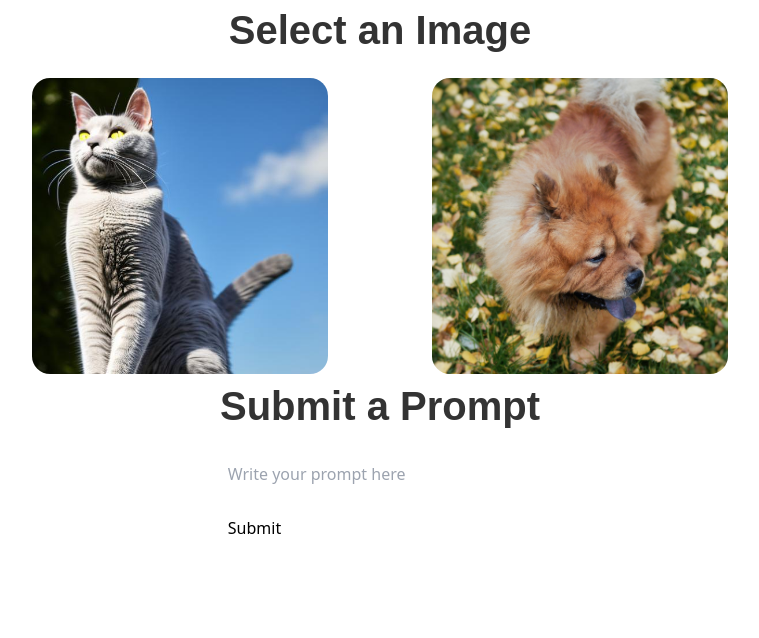
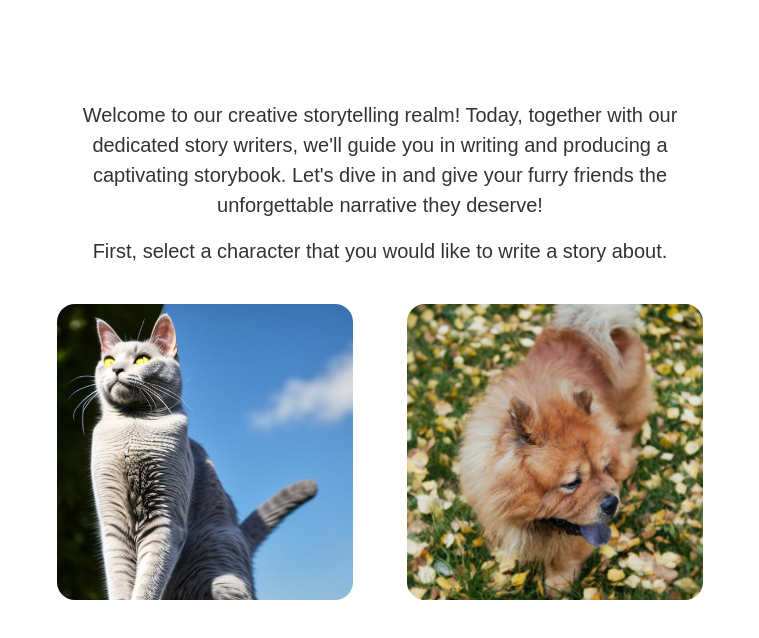
Before and after one commit to snagalingam/story-ai, a Next.js app: page / in a window 1280 px wide. Shown: the top 638 px of the page, without its empty margins (260-1019 px from the left). Built offline with nearby package versions, Linux system fonts and the light colour scheme.

Commit message:
basic functionality working

```diff
--- a/package.json
+++ b/package.json
@@ -23,6 +23,7 @@
     "postcss": "8.4.26",
     "react": "18.2.0",
     "react-dom": "18.2.0",
+    "react-simple-typewriter": "^5.0.1",
     "tailwindcss": "3.3.3",
     "typescript": "5.1.6"
   }
--- a/pages/api/gpt4.js
+++ b/pages/api/gpt4.js
@@ -13,9 +13,12 @@ export default async function handler(req, res) {
   try {
     let userPrompt = req.body.userPrompt;
     userPrompt = `Write a 5 page story with one sentence on each page for a 5-year-old child.
-    Make sure to start each page with "Page" and then the page number.
-    The main character will be called Oscar.
-    The story should be about ${userPrompt}`;
+    Make sure to start each page with "Page {page number}:".
+    The main character will be called Oscar. He is a cat.
+    The story should be about ${userPrompt}
+    After the story, create a new section called Image Prompt.
+    Then summarize each page in 3 words for a 2-year old. Make sure to start each page with "Page {page number}:".
+    `;
 
     const response = await openai.createChatCompletion({
         model: "gpt-3.5-turbo",
--- a/pages/index.js
+++ b/pages/index.js
@@ -1,23 +1,28 @@
 'use client'
 
-import { useState } from 'react';
+import { useState, useEffect } from 'react';
 
 export default function HomePage() {
+  // User selects character for the story
   const [selectedImage, setSelectedImage] = useState(null);
-
+  const [imageSelected, setImageSelected] = useState(false);
   const handleImageClick = (image) => {
     setSelectedImage(image);
+    setImageSelected(true);
   }
+
+  // User creates a prompt for the story
   const [userPrompt, setUserPrompt] = useState('');
-
   const handlePromptChange = (e) => {
     setUserPrompt(e.target.value);
   }
 
+  // Ask ChatGPT to write a story based on the prompt
   const [pagesText, setPagesText] = useState('');
-
+  const [imagesText, setImagesText] = useState('');
   const handleSubmit = async (e) => {
     e.preventDefault();
+    setLoading(true);
     try {
       const res = await fetch('/api/gpt4', {
         method: 'POST',
@@ -27,35 +32,101 @@ export default function HomePage() {
         body: JSON.stringify({ userPrompt }),
       });
       const data = await res.json();
-
-      // Separate the text into pages
       let responseStr = data.answer;
       let splitResponse = responseStr.split('Page ');
       splitResponse.shift();
+
       let pages_data = {};
-      splitResponse.forEach(pageText => {
+      let images_data = {};
+
+      splitResponse.forEach((pageText, index) => {
         let [pageNumber, content] = pageText.split(': ');
-        pages_data[pageNumber.trim()] = content;
+        pageNumber = pageNumber.trim();
+        content = content.trim();
+
+        if (index < 5) {
+          // First page for pagesText
+          pages_data[pageNumber] = content;
+        } else {
+          // Second page for imagesText
+          images_data[pageNumber] = content;
+        }
       });
 
+      console.log(responseStr);
+      console.log(pages_data);
+      console.log(images_data);
       setPagesText(pages_data);
+      setImagesText(images_data);
     } catch (error) {
       console.error(error);
+    } finally {
+      setLoading(false);
     }
   };
 
+  // Load images based on the prompt
+  const [loading, setLoading] = useState(false);
+  const [loadingImages, setLoadingImages] = useState({});
+  const [pagesImages, setPagesImages] = useState({});
+  useEffect(() => {
+    const fetchImages = async () => {
+      for (const pageNumber of Object.keys(imagesText)) {
+        let content = imagesText[pageNumber];
+
+        const additionalText = "a photo of ukj cat";
+        content = additionalText + content;
+
+        // Set loading to true for this image
+        setLoadingImages(prevState => ({ ...prevState, [pageNumber]: true }));
+
+        // Fetch image for the page
+        try {
+          const response = await fetch('https://story-ai-393015.uc.r.appspot.com/predict', {
+            method: 'POST',
+            headers: {
+              'Content-Type': 'application/json',
+            },
+            body: JSON.stringify({ prompt: content }),
+          });
+
+          if (!response.ok) {
+            throw new Error(`HTTP error! Status: ${response.status}`);
+          }
+
+          const blob = await response.blob();
+          const src = URL.createObjectURL(blob);
+
+          // Set imageSrc for the specific page
+          setPagesImages(prevState => ({ ...prevState, [pageNumber]: src }));
+        } catch (error) {
+          console.error('Error:', error.message);
+        } finally {
+          // Set loading to false for this image, regardless of success or failure
+          setLoadingImages(prevState => ({ ...prevState, [pageNumber]: false }));
+        }
+      }
+    };
+
+    fetchImages();
+  }, [imagesText]);
+
   return (
     <div style={{
+      paddingTop: '100px',
       display: 'flex',
       flexDirection: 'column',
       alignItems: 'center',
-      margin: '0 auto'
+      margin: '0 auto',
+      width: '50%'
     }}>
-      <h1>Select an Image</h1>
+      <p>Welcome to our creative storytelling realm! Today, together with our dedicated story writers, we'll guide you in writing and producing a captivating storybook. Let's dive in and give your furry friends the unforgettable narrative they deserve!</p>
+      <p>First, select a character that you would like to write a story about.</p>
       <div style={{
+        paddingTop: '20px',
         display: 'flex',
         justifyContent: 'center',
-        gap: '100px'
+        gap: '50px'
       }}>
         <img
           src="/cat.jpg"
@@ -63,44 +134,73 @@ export default function HomePage() {
           onClick={() => handleImageClick('image1')}
           style={{
             border: selectedImage === 'image1' ? '2px solid #696969' : '2px solid transparent',
+            width: '100%',
             maxWidth: '300px',
-            maxHeight: '300px',
+            height: 'auto',
+            objectFit: 'contain',
             borderRadius: '20px'
-          }}
-        />
+          }} />
         <img
           src="/05.jpg"
           alt="Image 2"
           onClick={() => handleImageClick('image2')}
           style={{
             border: selectedImage === 'image2' ? '2px solid #696969' : '2px solid transparent',
+            width: '100%',
             maxWidth: '300px',
-            maxHeight: '300px',
+            height: 'auto',
+            objectFit: 'contain',
             borderRadius: '20px'
-
-          }}
-        />
+          }} />
       </div>
-      <h1>Submit a Prompt</h1>
-      <form onSubmit={handleSubmit}>
-        <input
-          type="text"
+      {imageSelected && (
+        <div style={{paddingTop: '20px'}}>
+          <p>Looks like you've selected Oscar. Now, tell me the type of adventure you want Oscar to go on.</p>
+          <form onSubmit={handleSubmit} style={{ display: 'flex', flexDirection: 'column', alignItems: 'center', gap: '10px' }}>
+            <textarea
               value={userPrompt}
               onChange={handlePromptChange}
               placeholder="Write your prompt here"
-          style={{ width: '100%', padding: '10px' }}
+              rows={3} // Set the number of rows
+              style={{
+                width: '80%', // change width if needed
+                padding: '10px',
+                fontSize: '1em', // make the text a bit larger
+                border: '2px solid #000', // border around the input
+                borderRadius: '5px' // round the corners a bit
+              }}
             />
-        <button type="submit" style={{ margin: '10px 0', padding: '10px' }}>
-          Submit
+            <button
+              type="submit"
+              disabled={loading} // disable button when loading
+              style={{
+                margin: '10px 0',
+                padding: '10px',
+                backgroundColor: loading ? '#ddd' : '#000', // make button gray when loading
+                color: '#fff',
+                border: 'none',
+                borderRadius: '5px',
+                fontSize: '1em',
+                cursor: loading ? 'default' : 'pointer' // change cursor based on loading state
+              }}
+            >
+              {loading ? 'Our writers are working...' : 'Submit'}
             </button>
           </form>
           <div>
             {Object.keys(pagesText).map((pageNumber) => (
-          <p key={pageNumber}>
+              <div key={pageNumber}>
                 <strong>Page {pageNumber}:</strong> {pagesText[pageNumber]}
-          </p>
+                {loadingImages[pageNumber] ? (
+                  <p>Our illustrators are working...</p> // replace this with your loading spinner component
+                ) : (
+                  pagesImages[pageNumber] && <img src={pagesImages[pageNumber]} alt={`Page ${pageNumber}`} />
+                )}
+              </div>
             ))}
           </div>
         </div>
+      )}
+    </div>
   )
 }
--- a/pages/predict.js
+++ /dev/null
@@ -1,41 +0,0 @@
-import { useState } from 'react';
-
-const YourComponent = () => {
-  const [imageSrc, setImageSrc] = useState('');
-
-  const handlePredict = async () => {
-    const url = 'https://story-ai-393015.uc.r.appspot.com/predict';
-    const data = { prompt: 'ced dog in the ocean' };
-
-    try {
-      const response = await fetch(url, {
-        method: 'POST',
-        headers: {
-          'Content-Type': 'application/json',
-        },
-        body: JSON.stringify(data),
-      });
-
-      if (!response.ok) {
-        throw new Error(`HTTP error! Status: ${response.status}`);
-      }
-
-      const blob = await response.blob();
-      console.log(blob)
-      const src = URL.createObjectURL(blob);
-      setImageSrc(src);
-      console.log('Image loaded successfully!');
-    } catch (error) {
-      console.error('Error:', error.message);
-    }
-  };
-
-  return (
-    <div>
-      <button onClick={handlePredict}>Predict</button>
-      {imageSrc && <img src={imageSrc} alt="Generated Image" />}
-    </div>
-  );
-};
-
-export default YourComponent;
--- a/styles/globals.css
+++ b/styles/globals.css
@@ -25,7 +25,10 @@ h1 {
   margin-bottom: 1rem; /* Add some space below the heading */
 }
 
-img {
-  max-width: 300px;
-  max-height: 300px;
+p {
+  color: #333; /* Set the text color to dark grey */
+  font-family: Arial, sans-serif; /* Set the font */
+  font-size: 1.25rem; /* Set the font size */
+  text-align: center; /* Center align the text */
+  margin-bottom: 1rem; /* Add some space below the heading */
 }
```
Also changed, not shown: 1 other file (tests, documents, lock files or other folders). Lines whose indentation alone changed are shown as unchanged.
